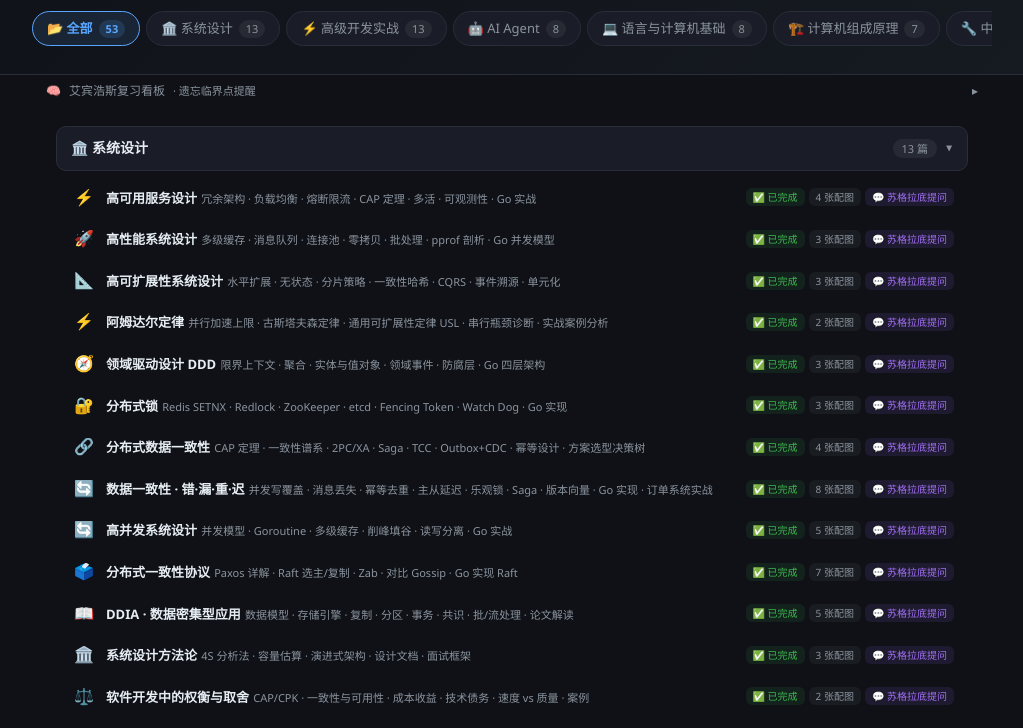
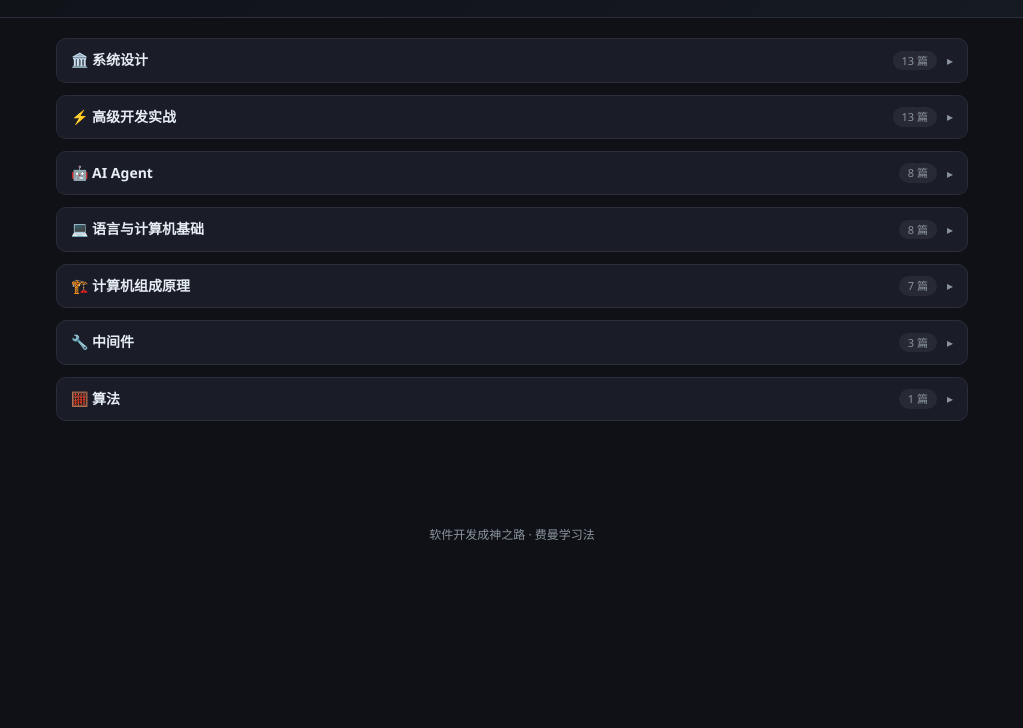
Before and after one commit to yakargao/article, a website: page public/index.html in a window 1280 px wide. Shown: the part 141-869 px from the top of the page, without its empty margins (128-1151 px from the left). After the commit the page ends 800 px from the top, so only its background shows below. Drawn offline with Linux system fonts and the light colour scheme.

Commit message:
cleanup: 移除顶部分类pills + 合并艾宾浩斯展示

```diff
--- a/public/index.html
+++ b/public/index.html
@@ -48,35 +48,7 @@
   .toolbar input::placeholder { color: var(--muted); }
 
   /* ── Category pills ── */
-  .pills-wrap {
-    max-width: 960px; margin: 12px auto 0;
-    overflow-x: auto; -webkit-overflow-scrolling: touch;
-    scrollbar-width: none;
-  }
-  .pills-wrap::-webkit-scrollbar { display: none; }
-  .pills {
-    display: flex; gap: 6px; padding: 2px 0 8px;
-    white-space: nowrap;
-  }
-  .pill {
-    display: inline-flex; align-items: center; gap: 6px;
-    padding: 6px 14px; border-radius: 20px;
-    font-size: 13px; font-weight: 500;
-    border: 1px solid var(--border);
-    background: var(--card); color: var(--muted);
-    cursor: pointer; transition: all 0.15s;
-    user-select: none;
-  }
-  .pill:hover { border-color: var(--accent); color: var(--text); }
-  .pill.active {
-    background: rgba(88,166,255,0.12); border-color: var(--accent);
-    color: var(--accent); font-weight: 600;
-  }
-  .pill .count {
-    font-size: 11px; background: rgba(255,255,255,0.06);
-    padding: 0 7px; border-radius: 10px; line-height: 18px;
-  }
-  .pill.active .count { background: rgba(88,166,255,0.15); }
+
 
   /* ── Content area ── */
   .content { max-width: 960px; margin: 0 auto; padding: 20px 24px 60px; }
@@ -136,24 +108,7 @@
   }
   .search-empty.visible { display: block; }
 
-  /* ── Review dashboard toggle ── */
-  .review-bar {
-    max-width: 960px; margin: 0 auto;
-    display: flex; align-items: center; gap: 8px;
-    padding: 6px 14px; cursor: pointer; border-radius: 8px;
-    font-size: 12px; color: var(--muted);
-    transition: background 0.15s;
-  }
-  .review-bar:hover { background: rgba(88,166,255,0.04); }
-  .review-bar .arrow { transition: transform 0.2s; }
-  .review-bar.open .arrow { transform: rotate(90deg); }
-  .review-dashboard {
-    max-width: 960px; margin: 0 auto 8px;
-    background: linear-gradient(135deg, rgba(88,166,255,0.04), rgba(163,113,247,0.04));
-    border: 1px solid rgba(88,166,255,0.15); border-radius: 10px;
-    padding: 16px 20px; display: none;
-  }
-  .review-dashboard.open { display: block; }
+
 
   /* ── Footer ── */
   .footer { max-width: 960px; margin: 32px auto; text-align: center; font-size: 12px; color: var(--muted); }
@@ -165,8 +120,7 @@
     .header .sub { font-size: 12px; gap: 10px; }
     .toolbar { flex-direction: row; gap: 8px; margin-top: 10px; }
     .toolbar input { padding: 7px 10px; font-size: 12px; }
-    .pills-wrap { margin-top: 8px; }
-    .pill { padding: 5px 10px; font-size: 12px; }
+
     .content { padding: 12px 12px 40px; }
     .cat-header { padding: 8px 12px; }
     .cat-header .name { font-size: 13px; }
@@ -188,7 +142,7 @@
   <div class="header-inner">
     <h1>📘 软件开发<span>成神之路</span></h1>
     <div class="sub">
-      <span class="stat">🧠 费曼学习法 · 艾宾浩斯循环复习</span>
+      <span class="stat">🧠 费曼学习法 · 53 篇深度文章</span>
       <span class="stat"><strong id="totalCount">53</strong> 篇文章 · <strong>7</strong> 个分类</span>
     </div>
 
@@ -196,55 +150,17 @@
       <input type="text" id="search" placeholder="🔍 搜索文章..." autocomplete="off" oninput="filterArticles()">
     </div>
 
-    <div class="pills-wrap">
-      <div class="pills" id="pills">
-        <div class="pill active" data-cat="all" onclick="switchCategory('all')">
-          📂 全部 <span class="count">53</span>
-        </div>
-        <div class="pill" data-cat="sys-design" onclick="switchCategory('sys-design')">
-          🏛️ 系统设计 <span class="count">13</span>
-        </div>
-        <div class="pill" data-cat="senior" onclick="switchCategory('senior')">
-          ⚡ 高级开发实战 <span class="count">13</span>
-        </div>
-        <div class="pill" data-cat="ai" onclick="switchCategory('ai')">
-          🤖 AI Agent <span class="count">8</span>
-        </div>
-        <div class="pill" data-cat="lang-cs" onclick="switchCategory('lang-cs')">
-          💻 语言与计算机基础 <span class="count">8</span>
-        </div>
-        <div class="pill" data-cat="computer-arch" onclick="switchCategory('computer-arch')">
-          🏗️ 计算机组成原理 <span class="count">7</span>
-        </div>
-        <div class="pill" data-cat="middleware" onclick="switchCategory('middleware')">
-          🔧 中间件 <span class="count">3</span>
-        </div>
-        <div class="pill" data-cat="algo" onclick="switchCategory('algo')">
-          🧮 算法 <span class="count">1</span>
-        </div>
-      </div>
-    </div>
   </div>
 </div>
 
-<div class="review-bar" id="reviewToggle" onclick="toggleReview()">
-  <span>🧠</span> 艾宾浩斯复习看板 <span style="color:var(--muted);font-size:11px">· 遗忘临界点提醒</span>
-  <span style="margin-left:auto" class="arrow">▸</span>
-</div>
-<div class="review-dashboard" id="reviewDashboard">
-  <div id="reviewContent"></div>
-  <div style="margin-top:10px;display:flex;gap:8px">
-    <button class="pill" onclick="if(confirm('确定重置全部复习进度？')){Ebbinghaus.resetAll();location.reload()}" style="background:rgba(248,81,73,0.1);border-color:rgba(248,81,73,0.3);color:#f87173;padding:5px 14px;font-size:12px;border-radius:8px;border:1px solid">🔄 重置</button>
-    <button class="pill" id="btn-notify" onclick="requestNotify()" style="background:rgba(88,166,255,0.1);border-color:rgba(88,166,255,0.3);color:#58a6ff;padding:5px 14px;font-size:12px;border-radius:8px;border:1px solid">🔔 开启提醒</button>
-  </div>
-</div>
+
 
 <div class="content" id="content">
   <!-- Sections injected by JS -->
 </div>
 
 <div class="footer">
-  软件开发成神之路 · 费曼学习法 · 🧠 艾宾浩斯循环复习
+  软件开发成神之路 · 费曼学习法
 </div>
 
 <script src="/ebbinghaus.js"></script>
@@ -326,7 +242,7 @@ function render() {
   container.innerHTML = '';
   SECTIONS.forEach((sec, idx) => {
     const div = document.createElement('div');
-    div.className = 'cat-section' + (idx === 0 ? ' open' : '');
+    div.className = 'cat-section';
     div.id = 'sec-' + sec.id;
     div.dataset.category = sec.id;
 
@@ -359,25 +275,7 @@ function render() {
   });
 }
 
-// ── Category switch ──
-function switchCategory(catId) {
-  document.querySelectorAll('.pill').forEach(p => p.classList.remove('active'));
-  document.querySelector(`.pill[data-cat="${catId}"]`).classList.add('active');
 
-  document.querySelectorAll('.cat-section').forEach(s => {
-    if (catId === 'all') {
-      s.classList.add('open');
-    } else {
-      s.classList.toggle('open', s.dataset.category === catId);
-    }
-  });
-
-  // Scroll to first open section
-  const first = document.querySelector('.cat-section.open');
-  if (first) {
-    setTimeout(() => first.scrollIntoView({ behavior: 'smooth', block: 'start' }), 100);
-  }
-}
 
 // ── Section toggle ──
 function toggleSection(id) {
@@ -426,23 +324,18 @@ function filterArticles() {
   empty.classList.toggle('visible', visibleCount === 0);
 }
 
-// ── Review dashboard ──
-function toggleReview() {
-  const bar = document.getElementById('reviewToggle');
-  const dash = document.getElementById('reviewDashboard');
-  bar.classList.toggle('open');
-  dash.classList.toggle('open');
-}
+
 
 // ── Init ──
 document.addEventListener('DOMContentLoaded', () => {
   render();
-  // Check URL hash for initial category
+  // Scroll to section if URL has hash
   const hash = location.hash.replace('#', '');
-  if (hash && hash !== 'all') {
-    switchCategory(hash);
-    document.querySelector(`.pill[data-cat="${hash}"]`)?.classList.add('active');
-    document.querySelector('.pill[data-cat="all"]')?.classList.remove('active');
+  if (hash) {
+    setTimeout(() => {
+      const el = document.getElementById('sec-' + hash);
+      if (el) { el.classList.add('open'); el.scrollIntoView({ behavior: 'smooth', block: 'start' }); }
+    }, 200);
   }
 });
 </script>
```
